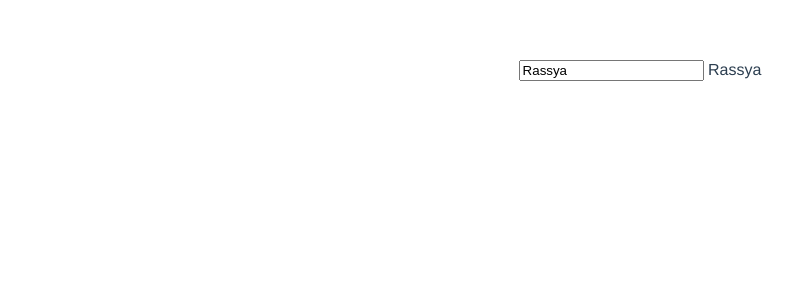
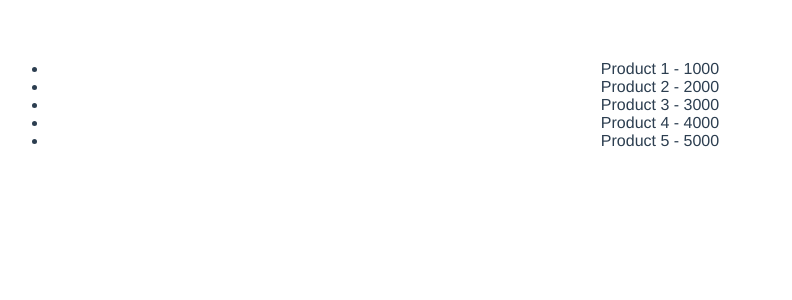
Before and after one commit to romiardisaja/vue-cli-project, a Vue app: page / in a window 1280 px wide. Shown: the top 300 px of the page, without its empty margins (0-792 px from the left). Built offline with nearby package versions, Linux system fonts and the light colour scheme.

Commit message:
add 5-conditionals-and-loops

```diff
--- a/src/App.vue
+++ b/src/App.vue
@@ -1,6 +1,14 @@
 <template>
-    <input type="text" v-model="nama">
-    {{ nama }}
+  <div v-if="products.length">
+    <ul>
+      <li v-for="item in products" :key="item.id">
+        {{ item.title }} - {{ item.price }}
+      </li>
+    </ul>
+  </div>
+  <div v-else>
+    <p>No Data Found!</p>
+  </div>
 </template>
 
 <script>
@@ -9,7 +17,14 @@
   name: 'App',
   data(){
     return{
-      nama: 'Rassya'
+      nama: 'Rassya',
+      products: [
+        {id: 1, title: "Product 1", price: 1000},
+        {id: 2, title: "Product 2", price: 2000},
+        {id: 3, title: "Product 3", price: 3000},
+        {id: 4, title: "Product 4", price: 4000},
+        {id: 5, title: "Product 5", price: 5000},
+      ]
     }
   },
 }
```
